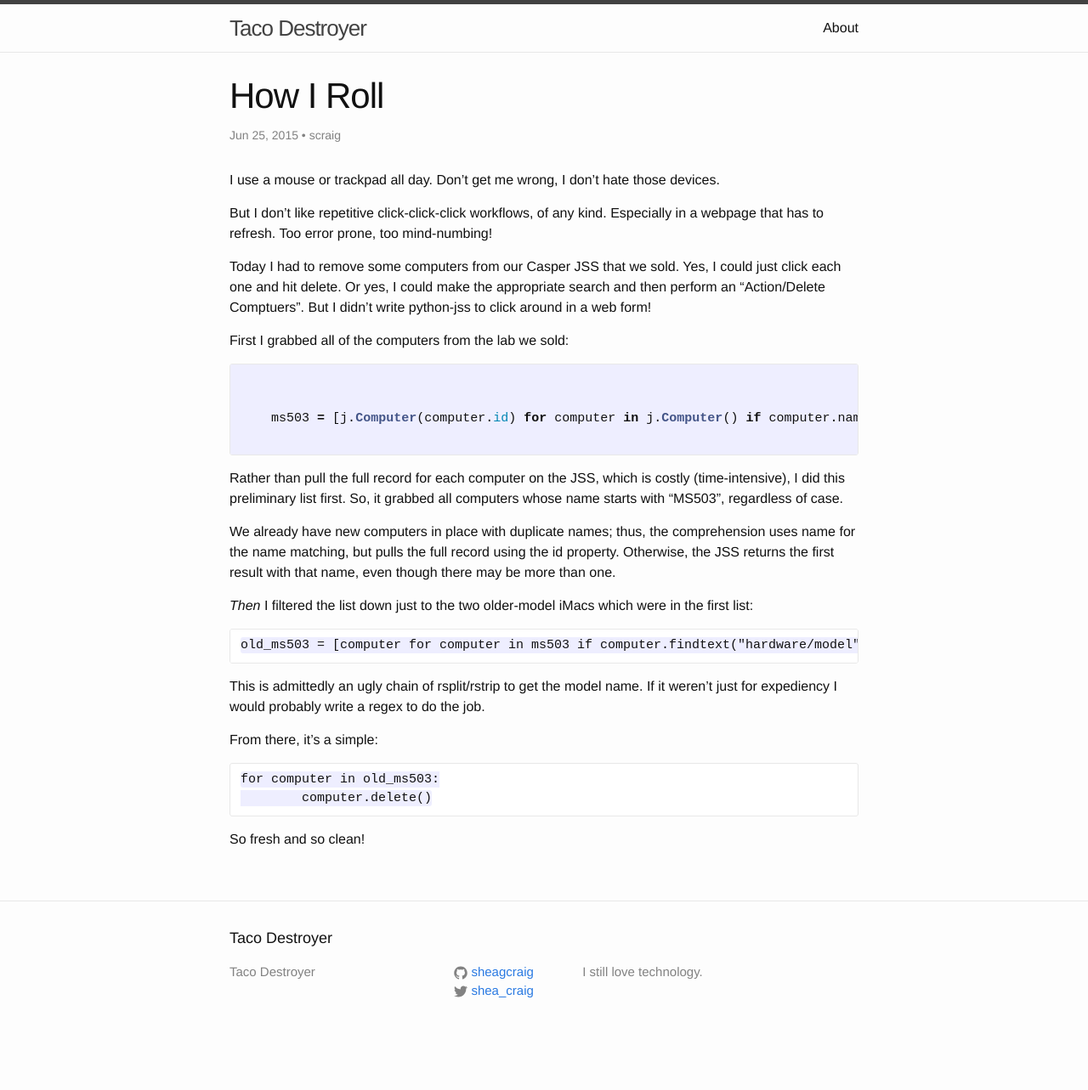
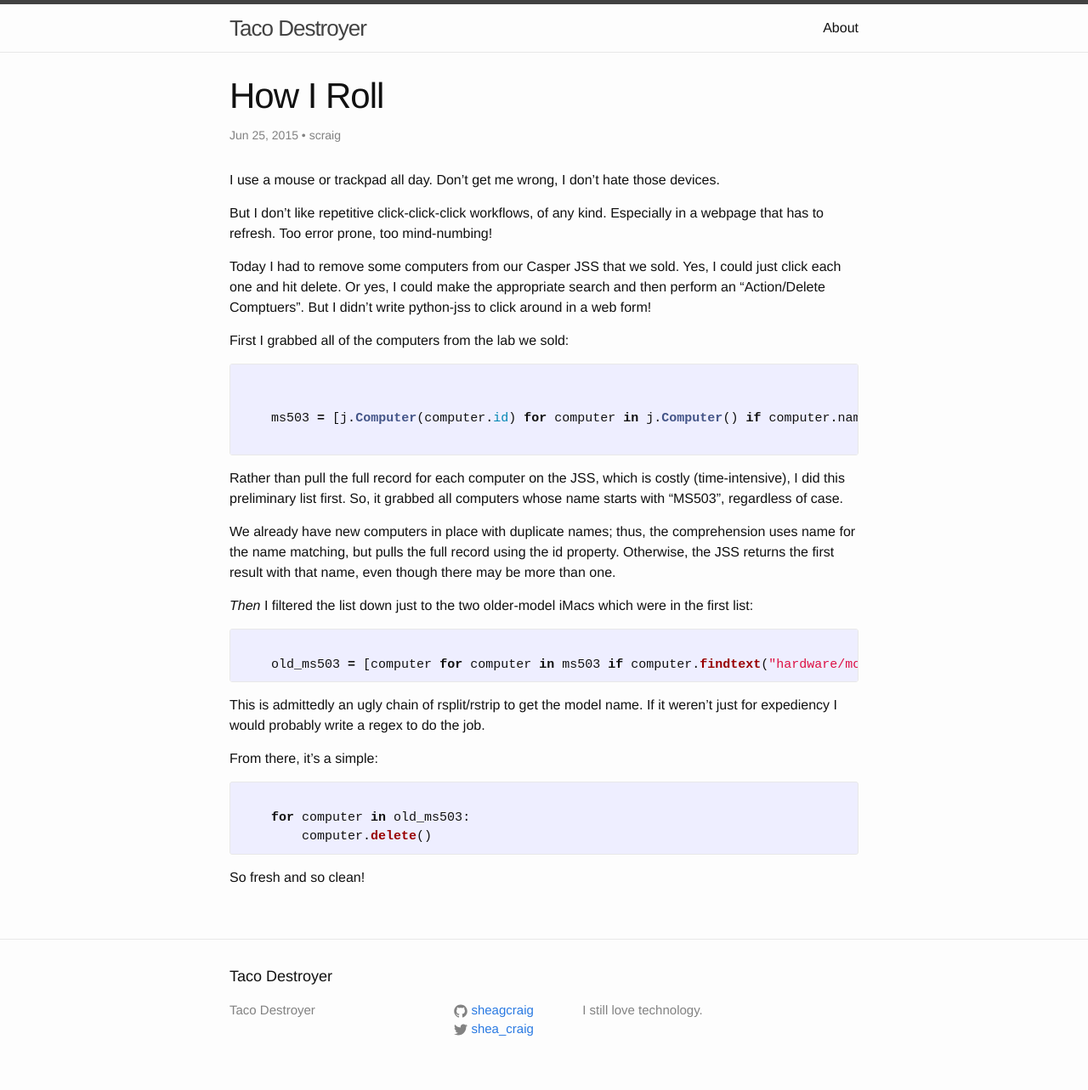
Before and after one commit to sheagcraig/sheagcraig.github.io, a Jekyll site: the page built from _posts/2015-06-25-how-i-roll.markdown, in a window 1280 px wide. Shown: the whole page at 85% size. Built offline with Jekyll 4.4.1, drawn with Linux system fonts in a browser that asks for light colours; before the commit the page ends 1238 px from its top, so only the background shows below that.

Commit message:
Add highlighting to all of one post.

```diff
--- a/_posts/2015-06-25-how-i-roll.markdown
+++ b/_posts/2015-06-25-how-i-roll.markdown
@@ -31,7 +31,9 @@
 
 
 
+{% highlight python %}
     old_ms503 = [computer for computer in ms503 if computer.findtext("hardware/model").rsplit("(")[1].rstrip(")") in ("Early 2009", "Mid 2007")]
+{% endhighlight %}
 
 
 
@@ -42,8 +44,10 @@
 
 
 
+{% highlight python %}
     for computer in old_ms503:
     	computer.delete()
+{% endhighlight %}
 
 
 
```
